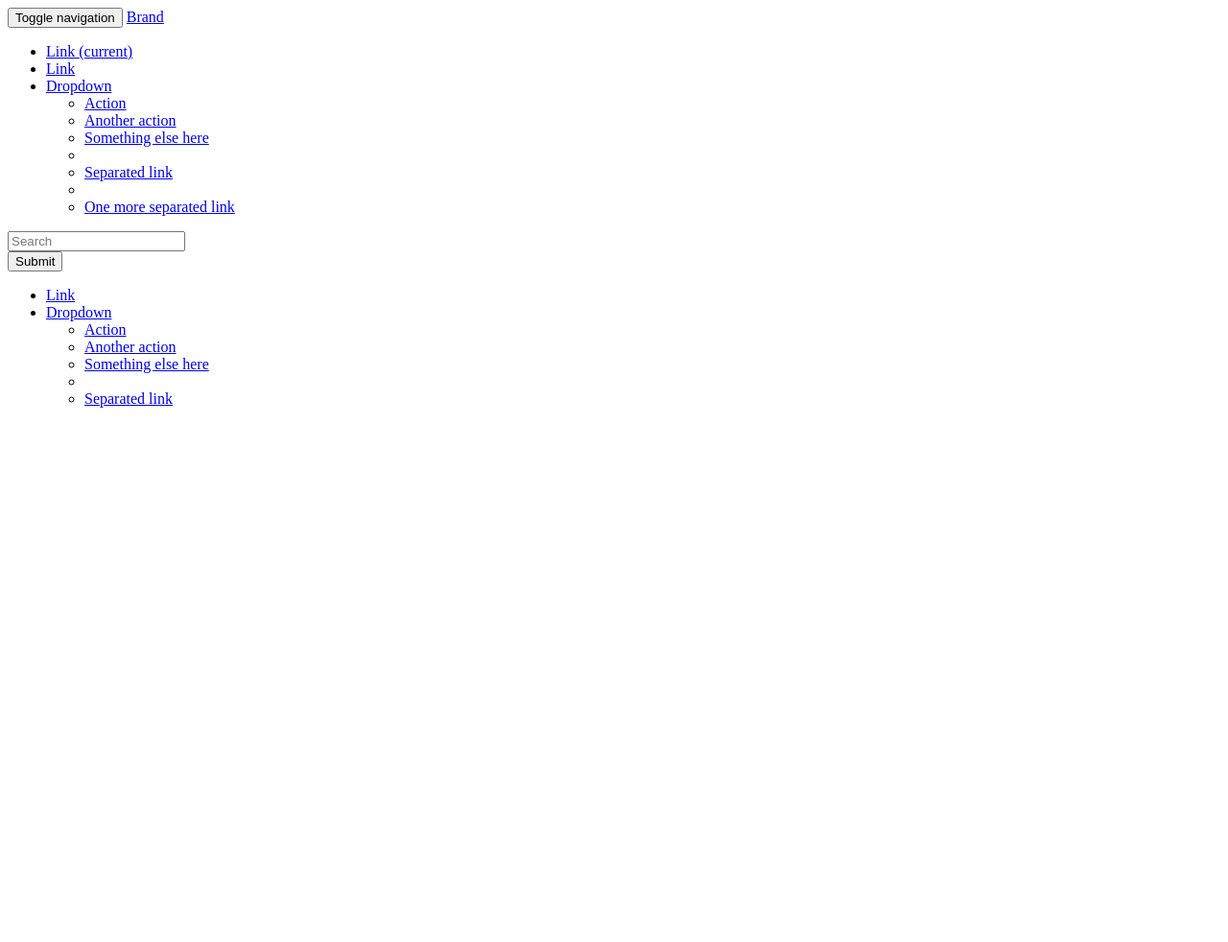
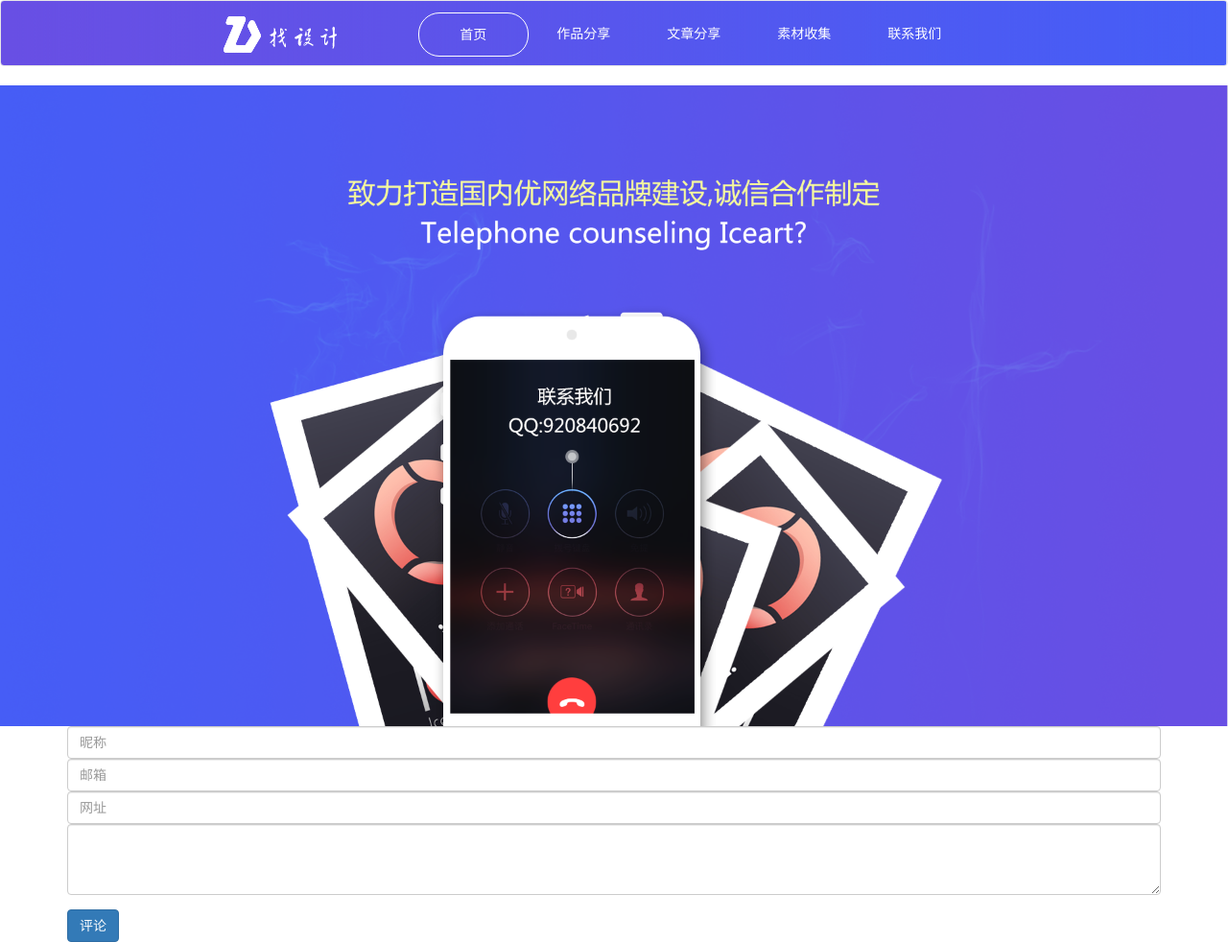
Before and after one commit to winljm001/die, a plain HTML site: page zhaosheji/contact.html in a window 1280 px wide. Shown: the whole page at 96% size. Before the commit the page ends 800 px from the top, so only its background shows below. Drawn offline with Linux system fonts and the light colour scheme.

Commit message:
联系我们css

```diff
--- a/zhaosheji/contact.html
+++ b/zhaosheji/contact.html
@@ -2,12 +2,15 @@
 <html lang="en">
 <head>
 	<meta charset="UTF-8">
-	<title>Document</title>
+	<meta name="viewport" content="width=device-width, initial-scale=1">
+	<title>联系我们</title>
+	<link rel="stylesheet" href="css/bootstrap.css">
+	<link rel="stylesheet" href="css/common.css">
 </head>
 <body>
 	<nav class="navbar navbar-default">
-		<div class="container-fluid">
-		<!-- Brand and toggle get grouped for better mobile display -->
+		<div class="container">
+			<!-- logo -->
 			<div class="navbar-header">
 				<button type="button" class="navbar-toggle collapsed" data-toggle="collapse" data-target="#bs-example-navbar-collapse-1" aria-expanded="false">
 					<span class="sr-only">Toggle navigation</span>
@@ -15,48 +18,37 @@
 					<span class="icon-bar"></span>
 					<span class="icon-bar"></span>
 				</button>
-				<a class="navbar-brand" href="#">Brand</a>
+				<a class="navbar-brand" href="#"><img src="img/header_logo.png" alt="找设计"></a>
 			</div>
-
-			<!-- Collect the nav links, forms, and other content for toggling -->
+				<!-- nav导航 -->
 			<div class="collapse navbar-collapse" id="bs-example-navbar-collapse-1">
 				<ul class="nav navbar-nav">
-				<li class="active"><a href="#">Link <span class="sr-only">(current)</span></a></li>
-				<li><a href="#">Link</a></li>
-				<li class="dropdown">
-				  	<a href="#" class="dropdown-toggle" data-toggle="dropdown" role="button" aria-haspopup="true" aria-expanded="false">Dropdown <span class="caret"></span></a>
-				  	<ul class="dropdown-menu">
-				    	<li><a href="#">Action</a></li>
-				    	<li><a href="#">Another action</a></li>
-				    	<li><a href="#">Something else here</a></li>
-				    	<li role="separator" class="divider"></li>
-				    	<li><a href="#">Separated link</a></li>
-				    	<li role="separator" class="divider"></li>
-				    	<li><a href="#">One more separated link</a></li>
+					<li class="active">
+						<a href="index.html">首页<span class="sr-only">(current)</span></a>
+					</li>
+					<li><a href="#">作品分享</a></li>
+					<li><a href="#">文章分享</a></li>
+					<li><a href="#">素材收集</a></li>
+					<li><a href="contact.html">联系我们</a></li>
 				</ul>
-				</li>
-			</ul>
-			<form class="navbar-form navbar-left">
+			</div>
+		</div>
+	</nav>
+	<!-- 广告图片 -->
+	<div id="banner">
+		<img src="img/banner.png" class="img-responsive">
+	</div>
+		<!-- 提交信息 -->
+	<form class="container">
 		<div class="form-group">
-			  <input type="text" class="form-control" placeholder="Search">
+			<input type="text" class="form-control" placeholder="昵称">
+			<input type="email" class="form-control" placeholder="邮箱">
+			<input type="email" class="form-control" placeholder="网址">
+			<textarea class="form-control" rows="3"></textarea>
 		</div>
-			<button type="submit" class="btn btn-default">Submit</button>
+		<button type="button" class="btn btn-primary" data-toggle="button" aria-pressed="false" autocomplete="off">评论</button>
 	</form>
-			<ul class="nav navbar-nav navbar-right">
-			<li><a href="#">Link</a></li>
-			<li class="dropdown">
-			  <a href="#" class="dropdown-toggle" data-toggle="dropdown" role="button" aria-haspopup="true" aria-expanded="false">Dropdown <span class="caret"></span></a>
-			  <ul class="dropdown-menu">
-			    <li><a href="#">Action</a></li>
-			    <li><a href="#">Another action</a></li>
-			    <li><a href="#">Something else here</a></li>
-			    <li role="separator" class="divider"></li>
-			    <li><a href="#">Separated link</a></li>
-			  </ul>
-			</li>
-			</ul>
-			</div><!-- /.navbar-collapse -->
-		</div><!-- /.container-fluid -->
-	</nav>
+	<script src="js/jquery.min.js"></script>
+	<script src="js/bootstrap.js"></script>
 </body>
 </html>
--- /dev/null
+++ b/zhaosheji/css/contact.css
@@ -0,0 +1,5 @@
+
+
+/*广告图*/
+.navbar.navbar-default{ margin-bottom: 0px;}
+.container .form-group input.form-control{width:310px;height:30px;}
```
Lines whose indentation alone changed are shown as unchanged.
